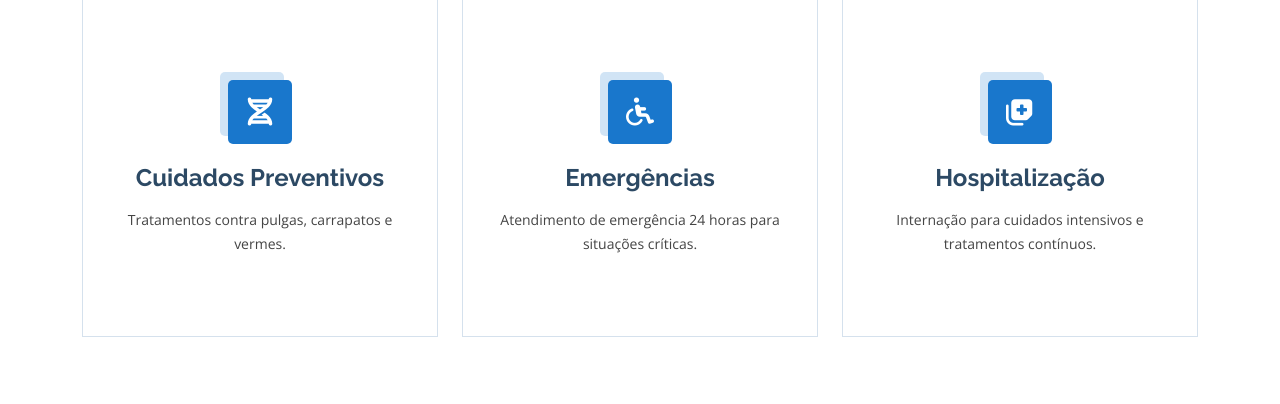
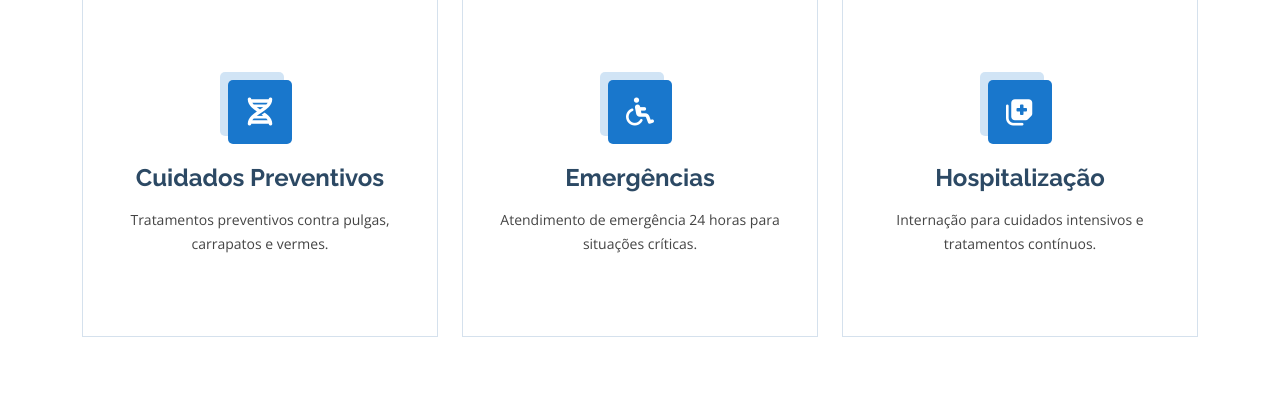
Before and after one commit to ShibaDX/PetHealth, a PHP site: page / in a window 1280 px wide. Shown: the part 1901-2305 px from the top of the page. Run offline with PHP 8.4, Linux system fonts and the light colour scheme.

Commit message:
site update 3

```diff
--- a/Site/index.php
+++ b/Site/index.php
@@ -211,7 +211,7 @@
             <div class="icon-box">
               <div class="icon"><i class="fas fa-dna"></i></div>
               <h4><a href="">Cuidados Preventivos</a></h4>
-              <p>Tratamentos contra pulgas, carrapatos e vermes.</p>
+              <p>Tratamentos preventivos contra pulgas, carrapatos e vermes.</p>
             </div>
           </div>
 
```
